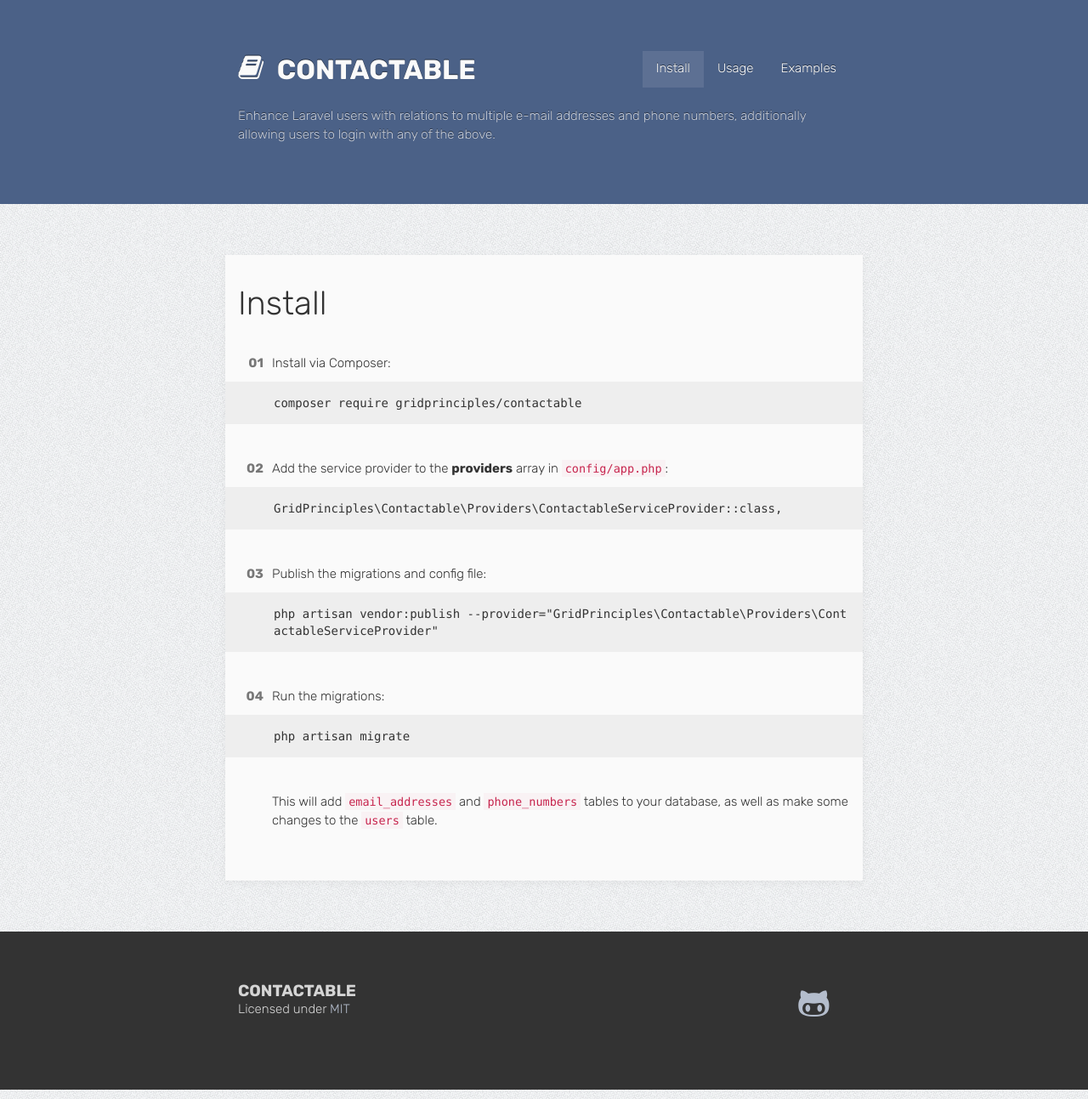
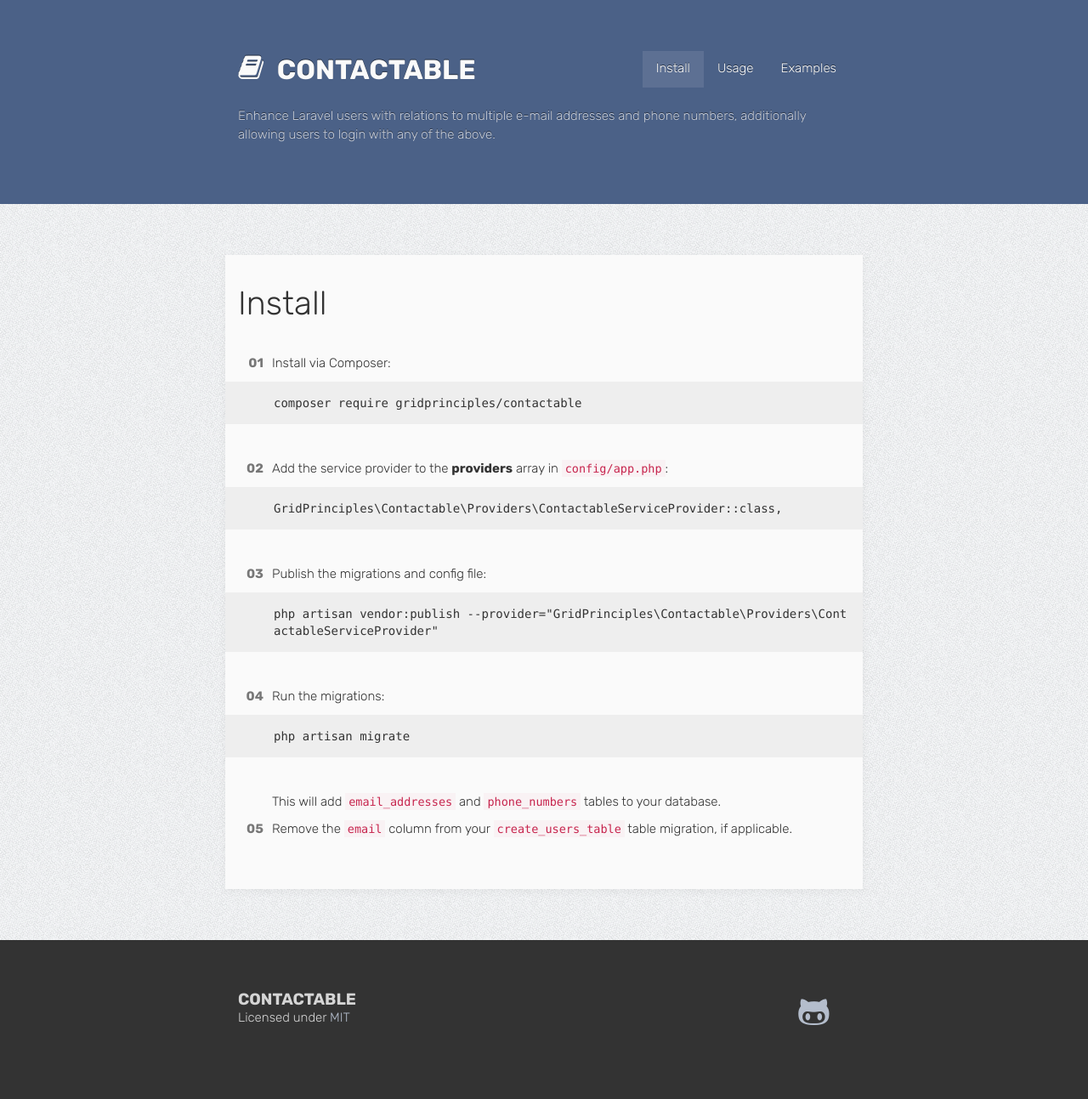
Before and after one commit to gridprinciples/contactable, a Jekyll site: the page built from install.md, in a window 1280 px wide. Shown: the whole page at 85% size. Built offline with Jekyll 4.4.1, drawn with Linux system fonts in a browser that asks for light colours.

Commit message:
Installation instructions updated

```diff
--- a/install.md
+++ b/install.md
@@ -24,5 +24,6 @@ weight: 1
 
        php artisan migrate
 
-    This will add `email_addresses` and `phone_numbers` tables to your database, as well as make some changes to the
-    `users` table.
+    This will add `email_addresses` and `phone_numbers` tables to your database.
+
+1. Remove the `email` column from your `create_users_table` table migration, if applicable.
```
